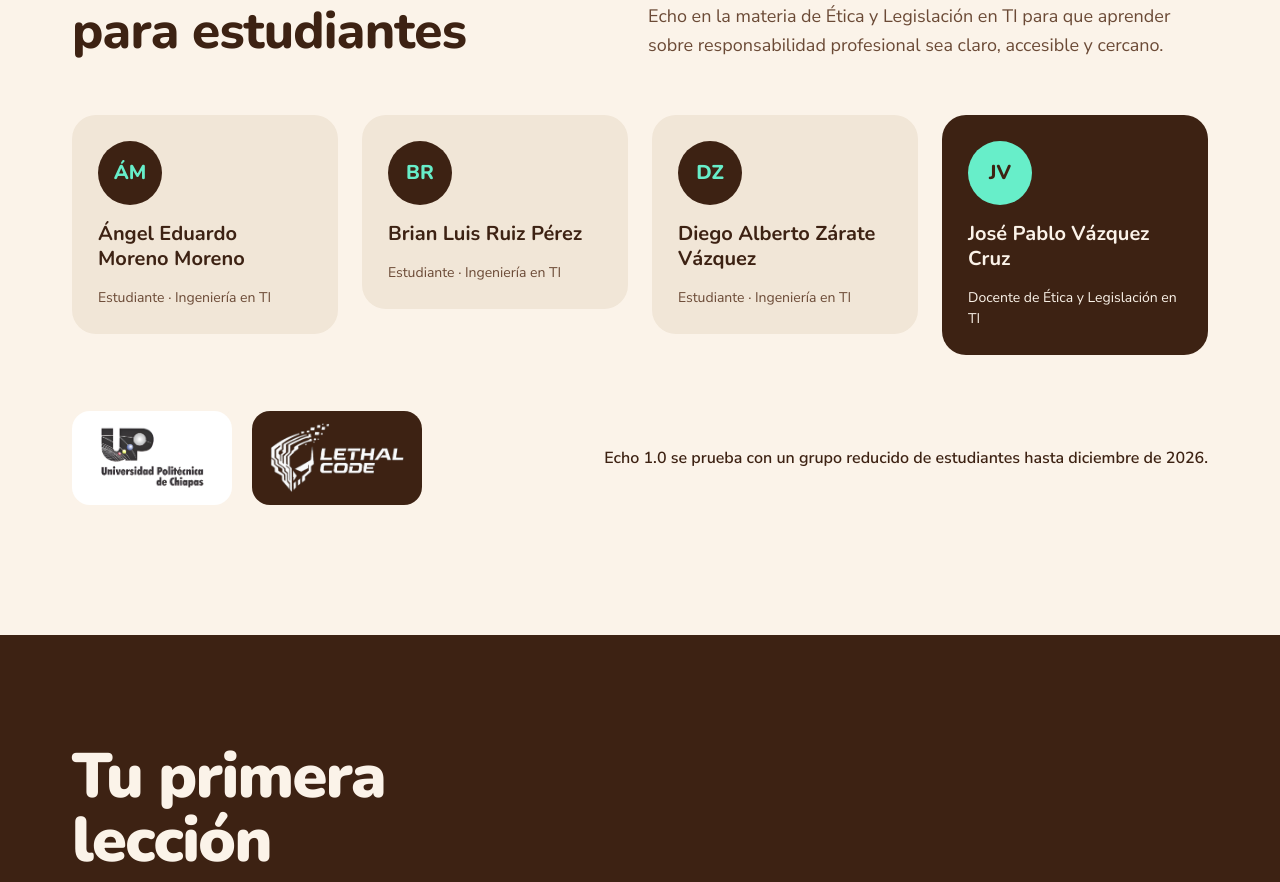
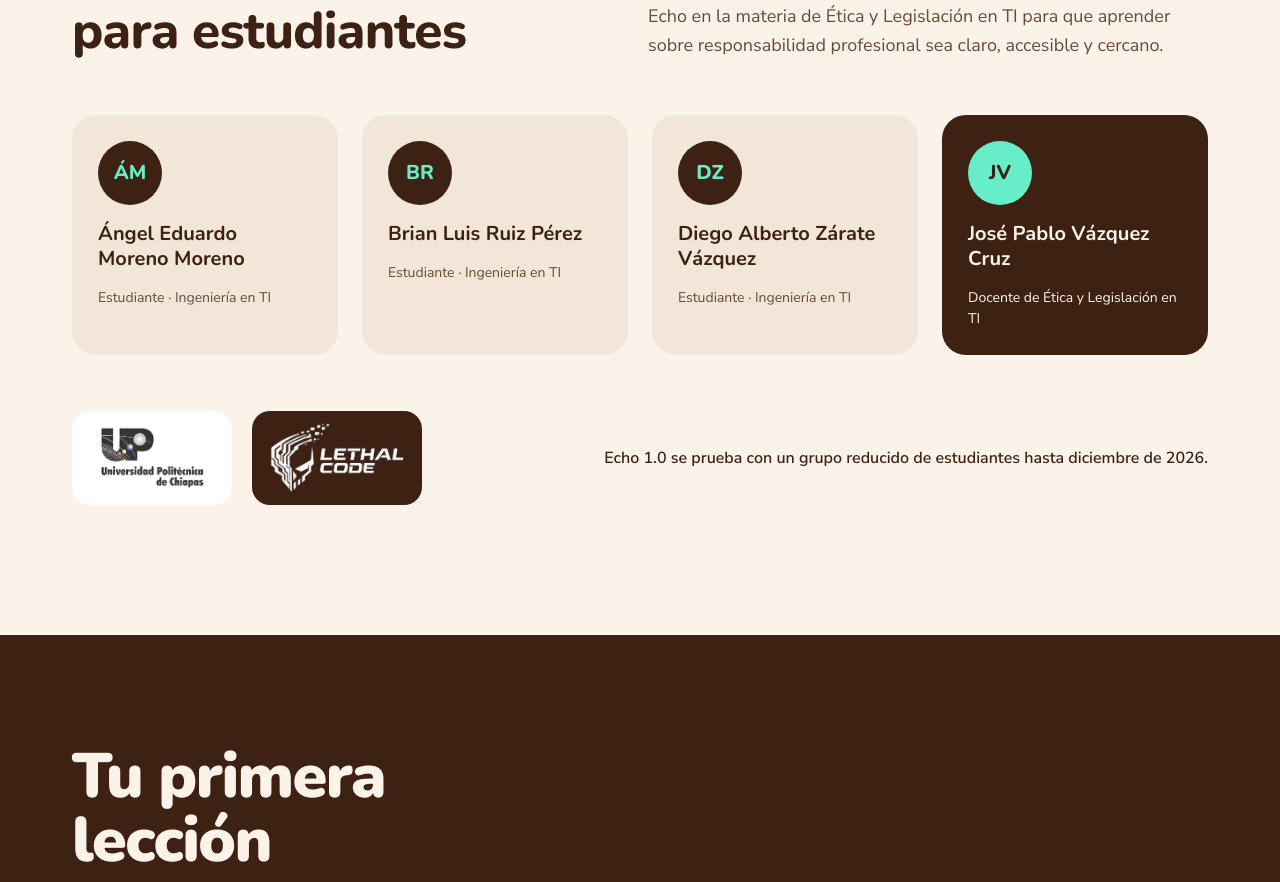
Before and after one commit to Diego-Zarate18/echo, a Next.js app in the folder frontend/: page / in a window 1280 px wide. Shown: the part 3977-4859 px from the top of the page. Built offline with nearby package versions, Linux system fonts and the light colour scheme.

Commit message:
fix: tarjetas del equipo del mismo alto en cada fila
La lista ya no usa items-start: las tarjetas se estiran a la fila y el contenido queda arriba.

```diff
--- a/frontend/src/areas/inicio/componentes/QuienesSomos.tsx
+++ b/frontend/src/areas/inicio/componentes/QuienesSomos.tsx
@@ -29,7 +29,7 @@ export function QuienesSomos() {
           proporcion="entrada-amplia"
         />
 
-        <ul className="mt-12 grid items-start gap-6 sm:grid-cols-2 lg:mt-14 xl:grid-cols-4">
+        <ul className="mt-12 grid gap-6 sm:grid-cols-2 lg:mt-14 xl:grid-cols-4">
           {personas.map((persona) => (
             <li
               key={persona.nombre}
```
